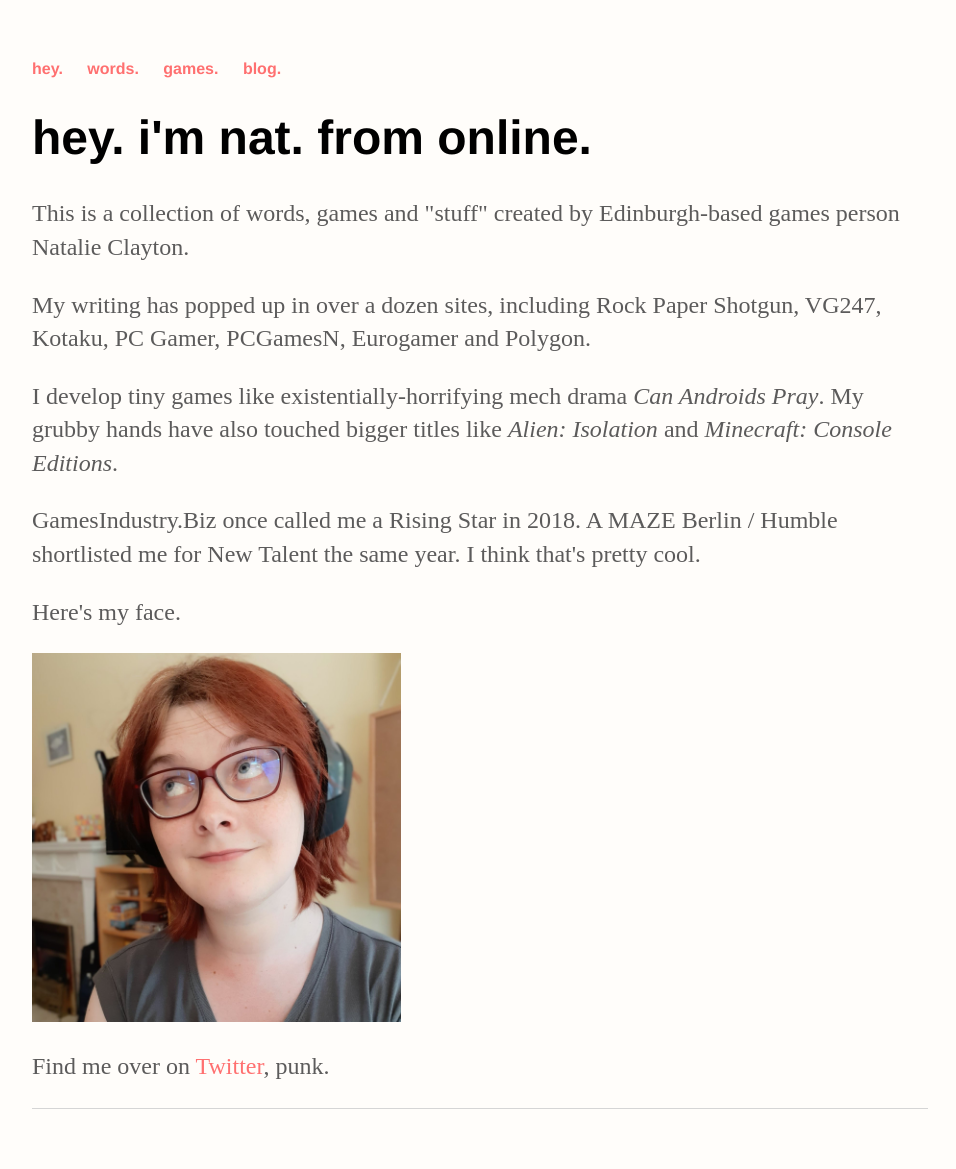
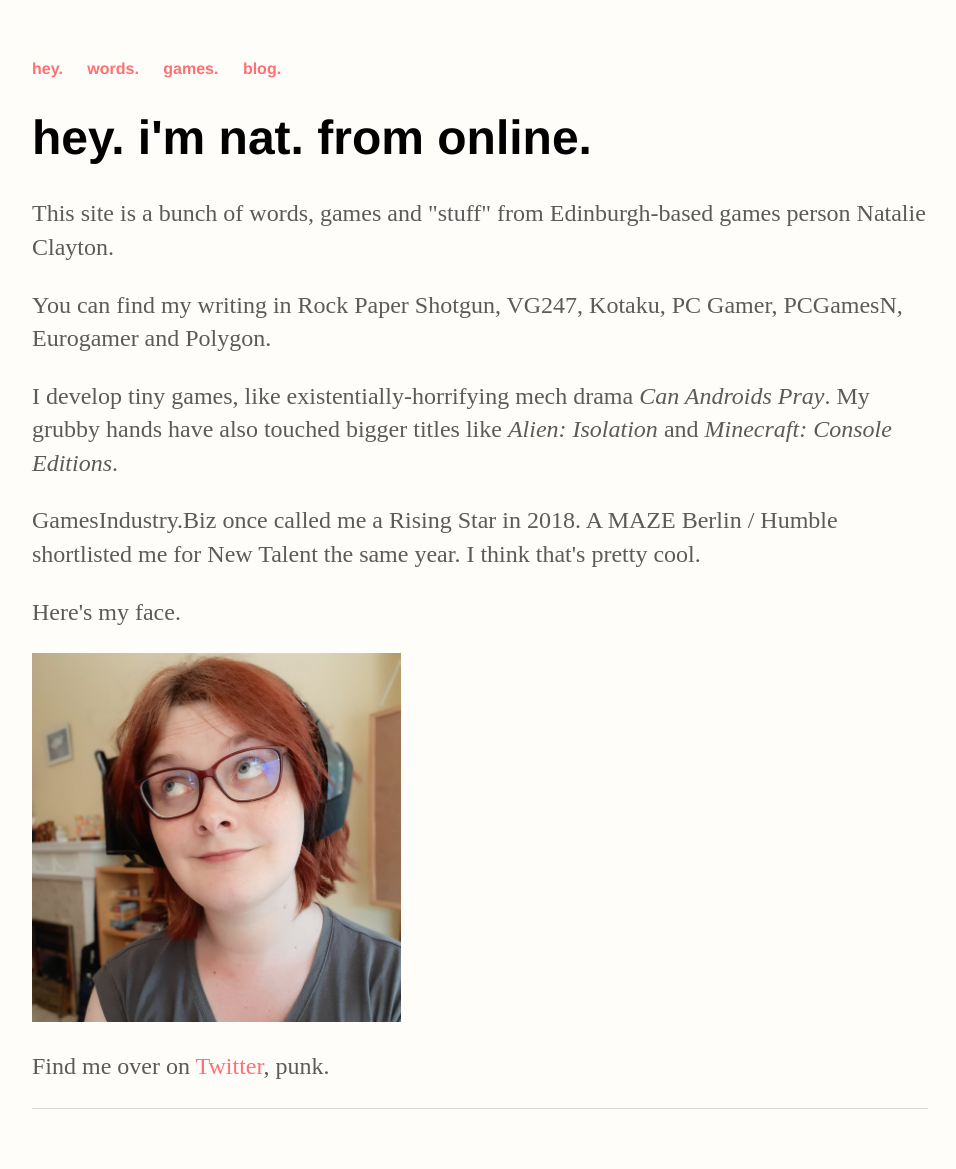
Before and after one commit to ScarletCatalie/ScarletCatalie.github.io, a Jekyll site: the page built from index.html, in a window 1280 px wide. Shown: the whole page, without its empty margins (160-1116 px from the left). Built offline with Jekyll 4.4.1, drawn with Linux system fonts in a browser that asks for light colours.

Commit message:
Update index.html

```diff
--- a/index.html
+++ b/index.html
@@ -6,11 +6,11 @@ title: Nat, From Online
 	<h1>hey. i'm nat. from online.</h1>
 </div><!-- /.blurb -->
 
-<p>This is a collection of words, games and "stuff" created by Edinburgh-based games person Natalie Clayton.</p>
+<p>This site is a bunch of words, games and "stuff" from Edinburgh-based games person Natalie Clayton.</p>
 
-<p>My writing has popped up in over a dozen sites, including Rock Paper Shotgun, VG247, Kotaku, PC Gamer, PCGamesN, Eurogamer and Polygon.</p>
+<p>You can find my writing in Rock Paper Shotgun, VG247, Kotaku, PC Gamer, PCGamesN, Eurogamer and Polygon.</p>
 
-<p>I develop tiny games like existentially-horrifying mech drama <i>Can Androids Pray</i>. My grubby hands
+<p>I develop tiny games, like existentially-horrifying mech drama <i>Can Androids Pray</i>. My grubby hands
 have also touched bigger titles like <i>Alien: Isolation</i> and <i>Minecraft: Console Editions</i>.</p>
 
 <p>GamesIndustry.Biz once called me a Rising Star in 2018. A MAZE Berlin / Humble shortlisted me for New Talent the same year. I think that's pretty cool.</p>
```
